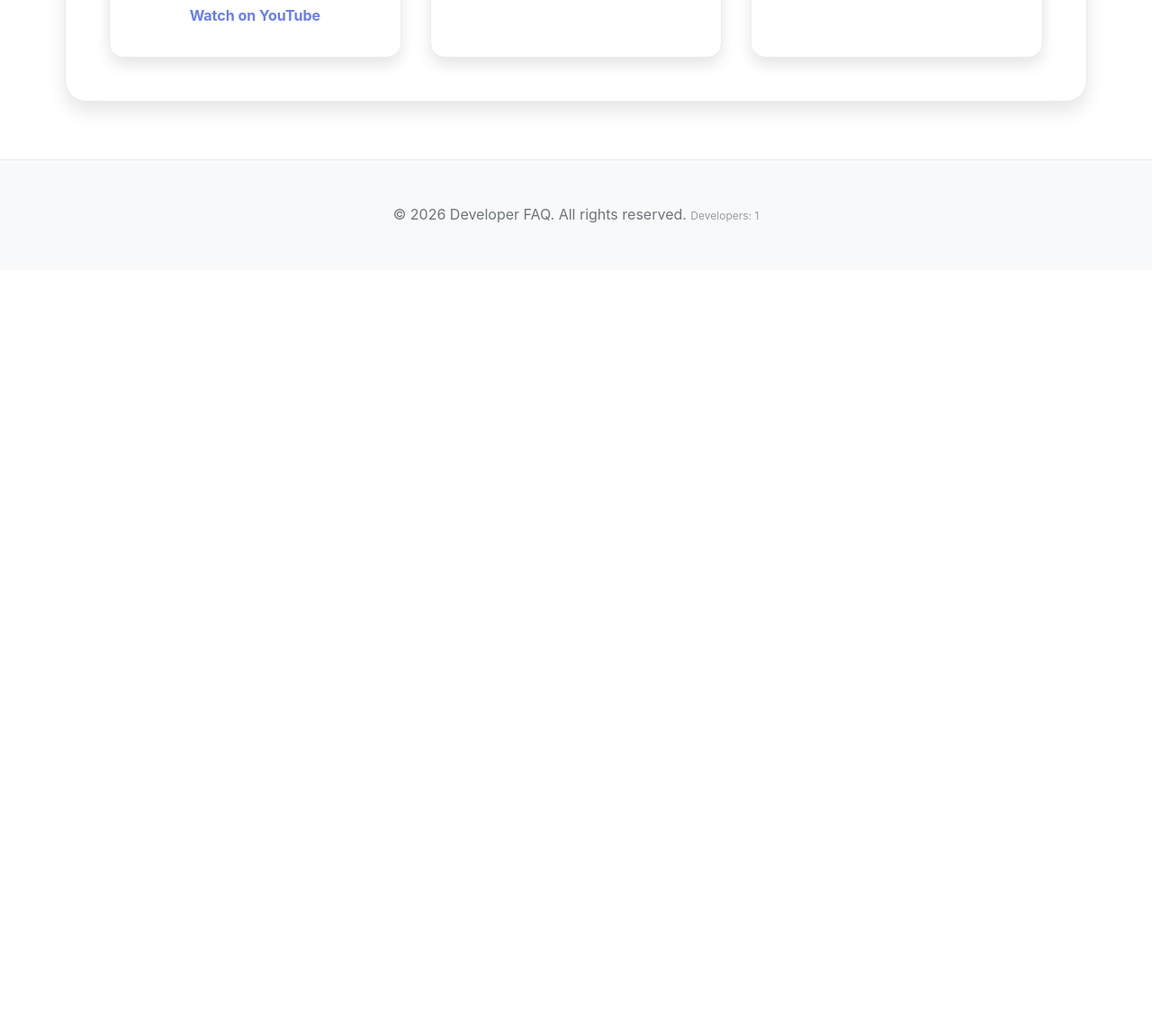
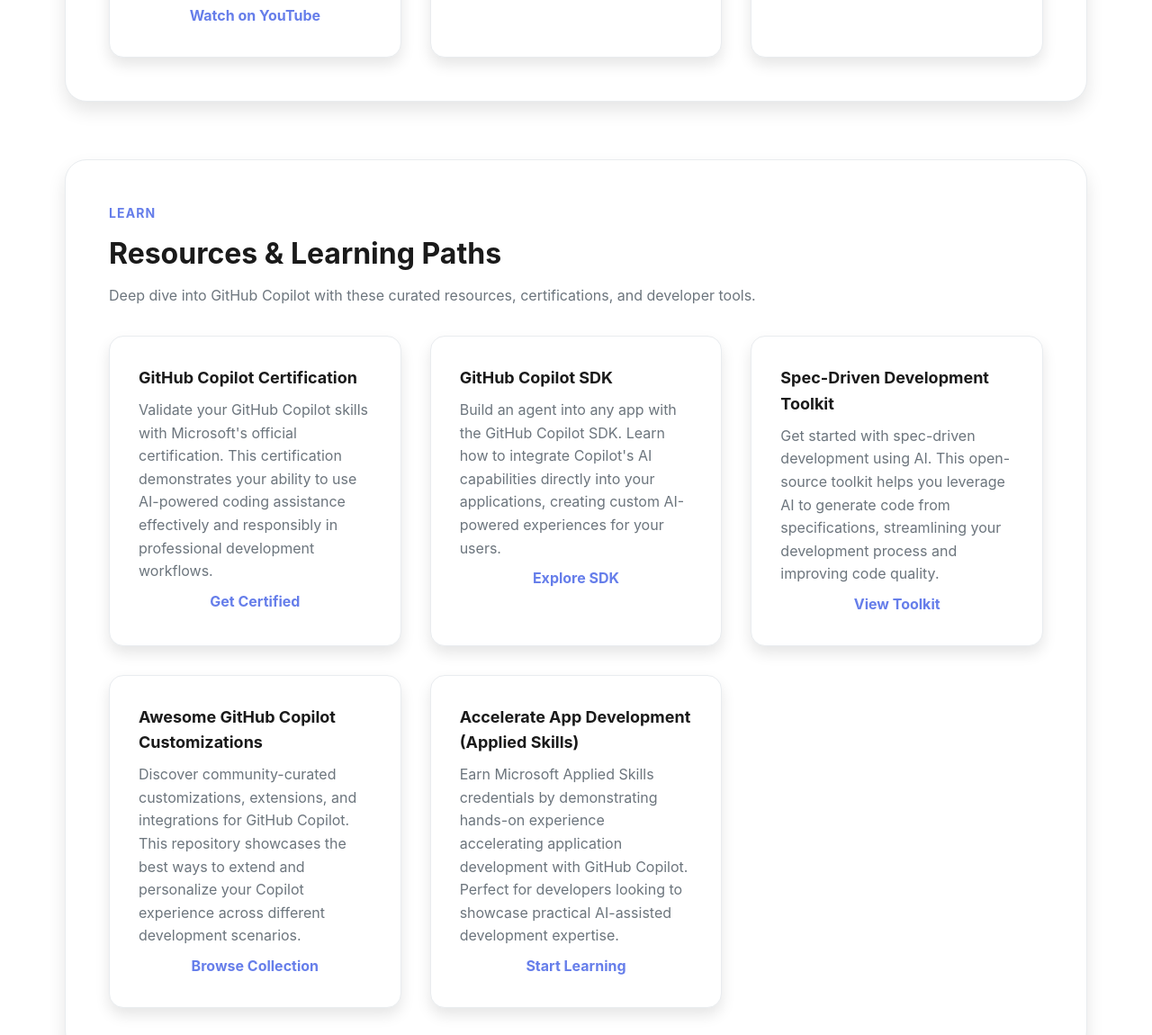
Before and after one commit to codess-aus/AI-Assisted-Dev-with-GitHub-Copilot, a website: page about.html in a window 1280 px wide. Shown: the part 2463-3613 px from the top of the page at 90% size. Before the commit the page ends 2763 px from the top, so only its background shows below. Drawn offline with Linux system fonts and the light colour scheme.

Commit message:
refactor: add resources and learning paths section for GitHub Copilot

```diff
--- a/about.html
+++ b/about.html
@@ -105,6 +105,53 @@
                 </article>
             </div>
         </section>
+
+        <section class="section-block">
+            <div class="section-header">
+                <div>
+                    <p class="eyebrow">Learn</p>
+                    <h2>Resources & Learning Paths</h2>
+                    <p class="section-description">Deep dive into GitHub Copilot with these curated resources, certifications, and developer tools.</p>
+                </div>
+            </div>
+            <div class="video-grid">
+                <article class="video-card">
+                    <div class="video-body">
+                        <h3>GitHub Copilot Certification</h3>
+                        <p>Validate your GitHub Copilot skills with Microsoft's official certification. This certification demonstrates your ability to use AI-powered coding assistance effectively and responsibly in professional development workflows.</p>
+                        <a class="cta text" href="https://learn.microsoft.com/en-us/credentials/certifications/github-copilot/?practice-assessment-type=certification" target="_blank" rel="noopener">Get Certified</a>
+                    </div>
+                </article>
+                <article class="video-card">
+                    <div class="video-body">
+                        <h3>GitHub Copilot SDK</h3>
+                        <p>Build an agent into any app with the GitHub Copilot SDK. Learn how to integrate Copilot's AI capabilities directly into your applications, creating custom AI-powered experiences for your users.</p>
+                        <a class="cta text" href="https://github.blog/news-insights/company-news/build-an-agent-into-any-app-with-the-github-copilot-sdk/" target="_blank" rel="noopener">Explore SDK</a>
+                    </div>
+                </article>
+                <article class="video-card">
+                    <div class="video-body">
+                        <h3>Spec-Driven Development Toolkit</h3>
+                        <p>Get started with spec-driven development using AI. This open-source toolkit helps you leverage AI to generate code from specifications, streamlining your development process and improving code quality.</p>
+                        <a class="cta text" href="https://github.blog/ai-and-ml/generative-ai/spec-driven-development-with-ai-get-started-with-a-new-open-source-toolkit/" target="_blank" rel="noopener">View Toolkit</a>
+                    </div>
+                </article>
+                <article class="video-card">
+                    <div class="video-body">
+                        <h3>Awesome GitHub Copilot Customizations</h3>
+                        <p>Discover community-curated customizations, extensions, and integrations for GitHub Copilot. This repository showcases the best ways to extend and personalize your Copilot experience across different development scenarios.</p>
+                        <a class="cta text" href="https://developer.microsoft.com/blog/introducing-awesome-github-copilot-customizations-repo" target="_blank" rel="noopener">Browse Collection</a>
+                    </div>
+                </article>
+                <article class="video-card">
+                    <div class="video-body">
+                        <h3>Accelerate App Development (Applied Skills)</h3>
+                        <p>Earn Microsoft Applied Skills credentials by demonstrating hands-on experience accelerating application development with GitHub Copilot. Perfect for developers looking to showcase practical AI-assisted development expertise.</p>
+                        <a class="cta text" href="https://learn.microsoft.com/en-us/credentials/applied-skills/accelerate-app-development-by-using-github-copilot/" target="_blank" rel="noopener">Start Learning</a>
+                    </div>
+                </article>
+            </div>
+        </section>
     </main>
 
     <!-- Contact Form Modal -->
```
